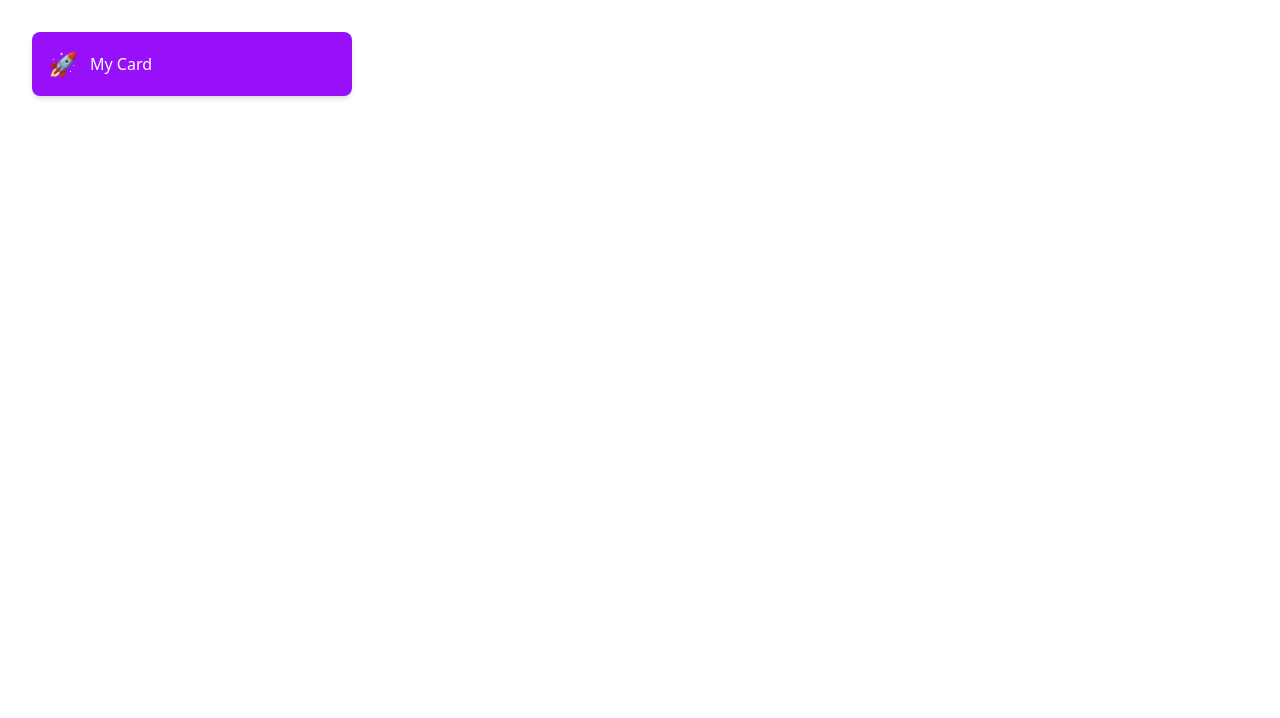
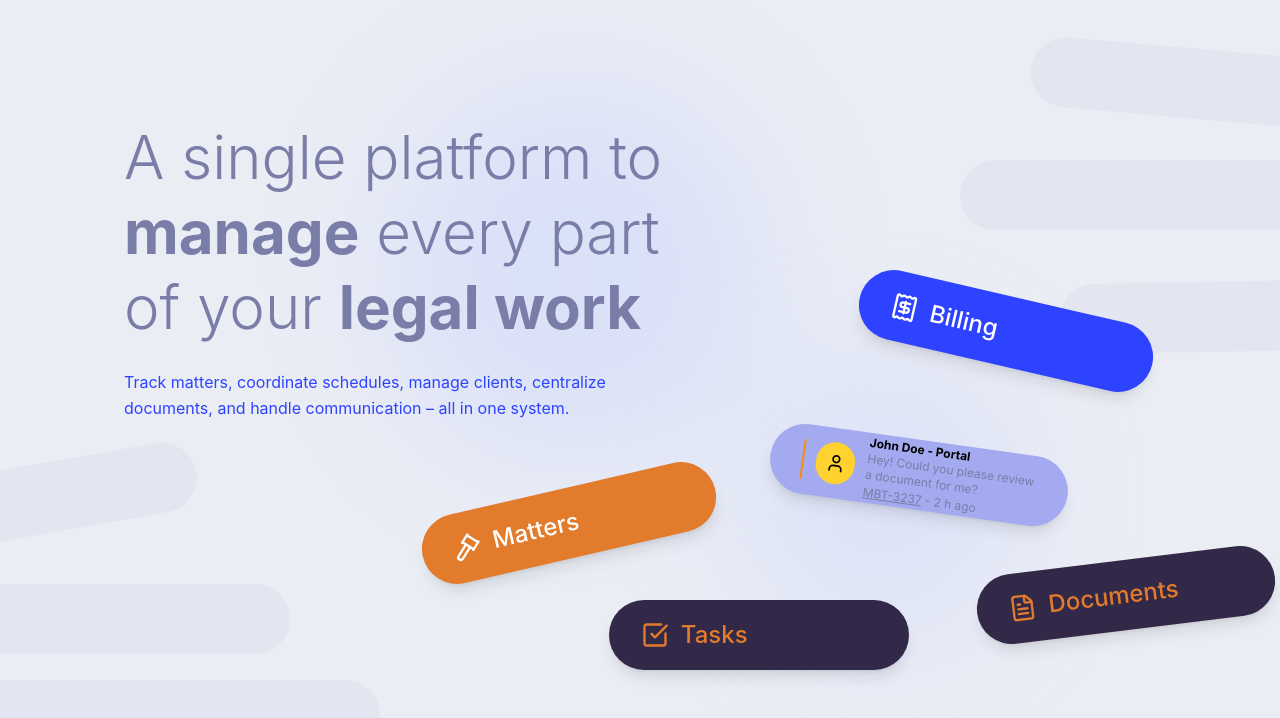
Before and after one commit to harsh005patel/card, a Next.js app: page / in a window 1280 px wide. Shown: the top 718 px of the page. Built offline with nearby package versions, Linux system fonts and the light colour scheme.

Commit message:
Initial commit

```diff
--- a/components/card.jsx
+++ b/components/card.jsx
@@ -1,17 +1,68 @@
-export default function card({
+export default function Card({
     icon = "⭐",
     title = "Card Title",
+    subtitle = "",
+    meta = "",
     color = "bg-blue-500",
+    titleColor = "",
     rotation = "0",
-    position = "top-0 left-0"
+    variant = "default"
 }) {
+
+    if (variant === "background") {
+        return (
+            <div
+                className={`${color} rounded-full opacity-40 pointer-events-none w-[250px] h-[40px] md:w-[500px] md:h-[70px]`}
+                style={{ transform: `rotate(${rotation}deg)` }}
+            />
+        );
+    }
+
+    if (variant === "portal") {
+        return (
+            <div
+                className="px-8 py-4 rounded-full shadow-lg inline-flex w-[300px] h-[70px] items-center bg-[#a4aaef]"
+                style={{ transform: `rotate(${rotation}deg)` }}
+            >
+                <div className="flex items-center gap-3">
+                    {/* Accent bar */}
+                    <div className="w-1 h-10 rounded-full bg-orange-400" />
+
+                    {/* Avatar */}
+                    <div className="w-16 h-10.5 rounded-full bg-amber-300 flex items-center justify-center text-sm">
+                        {icon}
+                    </div>
+
+                    {/* Text */}
+                    <div>
+                        <div className="text-xs font-bold text-black">
+                            {title}
+                        </div>
+                        <div className="text-xs text-[#797da7]">
+                            {subtitle}
+                        </div>
+                        <div className="text-xs mt-0.5 text-[#797da7]">
+                            {meta}
+                        </div>
+                    </div>
+                </div>
+            </div>
+        );
+    }
+
+    // Default variant
+    const textStyle = titleColor ? { color: titleColor } : {};
+    const iconClass = titleColor ? "text-2xl" : "text-2xl text-white";
+    const titleClass = titleColor ? "text-2xl font-medium" : "text-white text-2xl font-medium";
+
     return (
-        <div className={`${color} ${position} p-4 rounded-lg shadow-md max-w-xs`} style={{ transform: `rotate(${rotation}deg)` }}>
+        <div
+            className={`${color} px-8 py-4 rounded-full shadow-lg inline-flex w-[300px] h-[70px] items-center`}
+            style={{ transform: `rotate(${rotation}deg)` }}
+        >
             <div className="flex items-center gap-3">
-                <span className="text-2xl">
-                    {icon}
-                </span>
-                <h3 className="text-white font-medium">{title}</h3>
+                <span className={iconClass} style={textStyle}>{icon}</span>
+                <h1 className={titleClass} style={textStyle}>{title}</h1>
             </div>
         </div>
     );
--- a/package.json
+++ b/package.json
@@ -12,6 +12,7 @@
   "license": "ISC",
   "description": "",
   "dependencies": {
+    "lucide-react": "^0.564.0",
     "next": "^16.1.6",
     "react": "^19.2.4",
     "react-dom": "^19.2.4"
--- a/pages/index.jsx
+++ b/pages/index.jsx
@@ -1,15 +1,99 @@
 import Card from '@/components/card.jsx';
+import { Receipt, Gavel, User, CheckSquare, FileText } from 'lucide-react';
 
 export default function Home() {
     return (
-        <div className="min-h-screen p-8 relative">
-            <Card
-                icon="🚀"
-                title="My Card"
-                color="bg-purple-600"
-                rotation="0"
-                position="top-4 left-4"
-            />
-        </div>
+        <main className="relative min-h-screen overflow-x-clip" style={{ backgroundColor: '#ebedf5', fontFamily: "'Inter', sans-serif" }}>
+            {/* Background blobs */}
+            <div className="absolute w-96 h-96 rounded-full opacity-30 blur-3xl pointer-events-none" style={{ background: '#b4c8ff', top: '10%', left: '30%' }} />
+            <div className="absolute w-72 h-72 rounded-full opacity-25 blur-3xl pointer-events-none" style={{ background: '#b4c8ff', bottom: '20%', right: '20%' }} />
+
+            {/* Background decorative pills - Right side stack */}
+            <div className="absolute top-[7%] right-[-150px] md:right-[-250px] opacity-60">
+                <Card variant="background" color="bg-[#c8cde1]" rotation="5" />
+            </div>
+            <div className="absolute top-[20%] right-[-80px] md:right-[-180px] opacity-60">
+                <Card variant="background" color="bg-[#c8cde1]" rotation="0" />
+            </div>
+            <div className="absolute top-[35%] right-[-180px] md:right-[-280px] opacity-60">
+                <Card variant="background" color="bg-[#c8cde1]" rotation="-1" />
+            </div>
+            <div className="absolute top-[60%] left-[-300px] md:right-[-200px] opacity-60">
+                <Card variant="background" color="bg-[#c8cde1]" rotation="-10" />
+            </div>
+            <div className="absolute top-[73%] left-[-210px] md:right-[-260px] opacity-60">
+                <Card variant="background" color="bg-[#c8cde1]" rotation="0" />
+            </div>
+            <div className="absolute top-[85%] left-[-120px] md:right-[-260px] opacity-60">
+                <Card variant="background" color="bg-[#c8cde1]" rotation="-0" />
+            </div>
+
+            {/* Main content */}
+            <div className="py-16 px-6 lg:py-30 lg:px-15 relative z-10 flex flex-col lg:flex-row max-w-6xl mx-auto min-h-screen gap-10 lg:gap-16">
+                {/* Left: Text */}
+                <div className="flex-[3] max-w-2xl">
+                    <h1 className="text-4xl md:text-6xl leading-tight mb-6" style={{ color: '#797da7', fontWeight: 300 }}>
+                        A single platform to{' '}
+                        <span className="font-bold" style={{ color: '#797da7' }}>manage</span> every part of your{' '}
+                        <span className="font-bold" style={{ color: '#797da7' }}>legal work</span>
+                    </h1>
+                    <p className="max-w-lg text-base leading-relaxed" style={{ color: '#2e43ff' }}>
+                        Track matters, coordinate schedules, manage clients, centralize documents, and handle communication – all in one system.
+                    </p>
+                </div>
+
+                {/* Right: Floating cards — stacked on mobile, absolute on desktop */}
+                {/* Mobile: stacked */}
+                <div className="flex flex-col items-center gap-5 lg:hidden">
+                    <Card icon={<Receipt size={24} />} title="Billing" color="bg-blue-600" rotation="0" />
+                    <Card icon={<Gavel size={24} />} title="Matters" color="bg-orange-500" rotation="0" />
+                    <Card
+                        icon={<User size={20} />}
+                        title="John Doe - Portal"
+                        subtitle="Hey! Could you please review a document for me?"
+                        meta="MBT-3237 · 2 h ago"
+                        variant="portal"
+                        rotation="0"
+                    />
+                    <Card icon={<CheckSquare size={24} />} title="Tasks" color="bg-gray-800" rotation="0" />
+                    <Card icon={<FileText size={24} />} title="Documents" color="bg-gray-900" rotation="0" />
+                </div>
+
+                {/* Desktop: absolute positioned */}
+                <div className="flex-[2] relative min-h-[500px] hidden lg:block ">
+                    <div className="absolute top-[11rem] right-0">
+                        <Card icon={<Receipt size={28} />} title="Billing" color="bg-[#2e43ff]" rotation="13" />
+                    </div>
+
+                    <div className="absolute top-[23rem] -left-[350px]">
+                        <Card icon={<Gavel size={28} />} title="Matters" color="bg-[#e37b2c]" rotation="-13" />
+                    </div>
+
+                    <div className="absolute top-[20rem] ">
+                        <Card
+                            icon={<User size={20} />}
+                            title="John Doe - Portal"
+                            subtitle="Hey! Could you please review a document for me?"
+                            meta={<>
+                                <span className="underline ">
+                                    MBT-3237
+                                </span>
+                                {" - 2 h ago"}
+                            </>}
+                            variant="portal"
+                            rotation="8"
+                        />
+                    </div>
+
+                    <div className="absolute top-[30rem] -left-[160px]">
+                        <Card icon={<CheckSquare size={28} />} title="Tasks" color="bg-[#322847]" rotation="0"  titleColor="#e37b2c" />
+                    </div>
+
+                    <div className="absolute top-[440px] right-[-200px] mr-20">
+                        <Card icon={<FileText size={28} />} title="Documents" color="bg-[#322847]" rotation="-7"  titleColor="#e37b2c" />
+                    </div>
+                </div>
+            </div>
+        </main>
     );
 }
```
Also changed, not shown: 2 other files (tests, documents, lock files or other folders).
